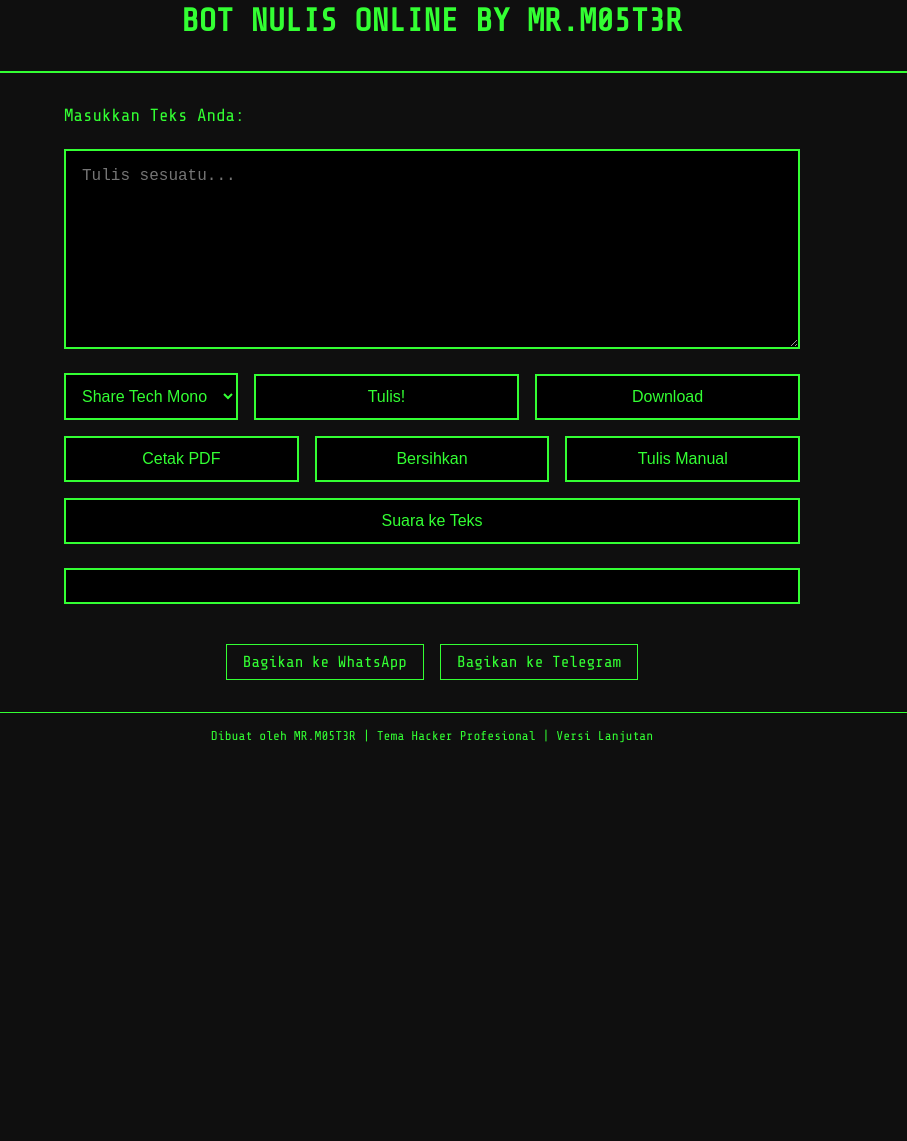
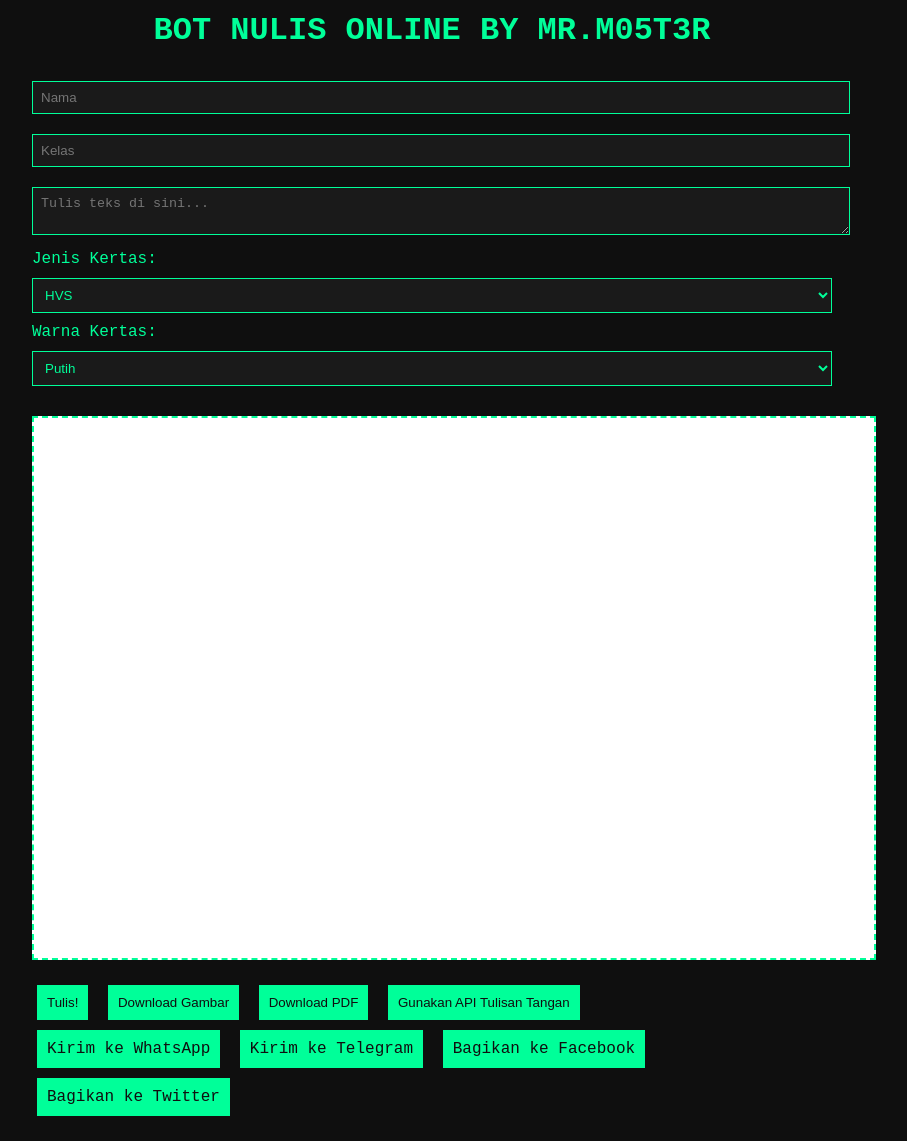
Before and after one commit to RamaFounderNCS/webbotnulis.ix.tc, a plain HTML site: page index.html in a window 1280 px wide. Shown: the part 29-1170 px from the top of the page, without its empty margins (208-1115 px from the left). Before the commit the page ends 800 px from the top, so only its background shows below. Drawn offline with nearby package versions, Linux system fonts and the light colour scheme.

Commit message:
Update index.html

```diff
--- a/index.html
+++ b/index.html
@@ -1,269 +1,173 @@
-<!DOCTYPE html><html lang="en"><head>
+<!DOCTYPE html>
+<html lang="id">
+<head>
   <meta charset="UTF-8" />
-  <meta name="viewport" content="width=device-width, initial-scale=1.0" />
+  <meta name="viewport" content="width=device-width, initial-scale=1.0"/>
   <title>BOT NULIS ONLINE BY MR.M05T3R</title>
-  <link href="https://fonts.googleapis.com/css2?family=Share+Tech+Mono&display=swap" rel="stylesheet">
   <style>
-    * {
+    body {
+      background-color: #0f0f0f;
+      color: #00ff99;
+      font-family: 'Courier New', monospace;
       margin: 0;
       padding: 0;
-      box-sizing: border-box;
-    }body {
-  font-family: 'Share Tech Mono', monospace;
-  background-color: #0f0f0f;
-  color: #33ff33;
-  overflow-x: hidden;
-}
+    }
+    .container {
+      padding: 20px;
+      max-width: 800px;
+      margin: auto;
+    }
+    h1 {
+      text-align: center;
+      color: #00ff99;
+    }
+    textarea, select, input {
+      width: 100%;
+      padding: 8px;
+      margin: 10px 0;
+      background: #1a1a1a;
+      color: #00ff99;
+      border: 1px solid #00ff99;
+    }
+    .kertas {
+      width: 100%;
+      min-height: 500px;
+      border: 2px dashed #00ff99;
+      margin: 20px 0;
+      padding: 20px;
+      background-color: white;
+      color: black;
+      font-family: 'Segoe Script', cursive;
+      white-space: pre-wrap;
+    }
+    .controls button, .controls a {
+      padding: 10px;
+      margin: 5px;
+      background: #00ff99;
+      color: #0f0f0f;
+      border: none;
+      cursor: pointer;
+      text-decoration: none;
+      display: inline-block;
+    }
+  </style>
+</head>
+<body>
+  <div class="container">
+    <h1>BOT NULIS ONLINE BY MR.M05T3R</h1>
 
-header {
-  text-align: center;
-  padding: 2rem 1rem;
-  border-bottom: 2px solid #33ff33;
-}
+    <input type="text" id="nama" placeholder="Nama">
+    <input type="text" id="kelas" placeholder="Kelas">
+    <textarea id="textInput" placeholder="Tulis teks di sini..."></textarea>
 
-header h1 {
-  font-size: 2rem;
-  color: #33ff33;
-}
+    <label for="jenisKertas">Jenis Kertas:</label>
+    <select id="jenisKertas">
+      <option value="HVS">HVS</option>
+      <option value="Bergaris">Bergaris</option>
+    </select>
 
-main {
-  padding: 2rem;
-  display: flex;
-  flex-direction: column;
-  gap: 1.5rem;
-  max-width: 800px;
-  margin: 0 auto;
-}
+    <label for="warnaKertas">Warna Kertas:</label>
+    <select id="warnaKertas">
+      <option value="white">Putih</option>
+      <option value="red">Merah</option>
+      <option value="green">Hijau</option>
+      <option value="yellow">Kuning</option>
+      <option value="pink">Merah Muda</option>
+      <option value="custom">Custom</option>
+    </select>
 
-label {
-  font-size: 1.1rem;
-}
+    <input type="color" id="customWarnaKertas" style="display: none;">
 
-textarea {
-  width: 100%;
-  height: 200px;
-  background: #000;
-  border: 2px solid #33ff33;
-  color: #33ff33;
-  padding: 1rem;
-  font-size: 1rem;
-  resize: vertical;
-}
+    <div id="kertasArea" class="kertas"></div>
 
-select, button {
-  background-color: #000;
-  color: #33ff33;
-  border: 2px solid #33ff33;
-  padding: 0.75rem;
-  cursor: pointer;
-  font-size: 1rem;
-  transition: background 0.3s;
-}
+    <div class="controls">
+      <button onclick="generateKertas()">Tulis!</button>
+      <button onclick="downloadAsImage()">Download Gambar</button>
+      <button onclick="downloadAsPDF()">Download PDF</button>
+      <button onclick="kirimAPI()">Gunakan API Tulisan Tangan</button>
+    </div>
 
-button:hover, select:hover {
-  background-color: #33ff33;
-  color: #000;
-}
+    <div class="controls">
+      <a id="shareWhatsApp" href="#" target="_blank">Kirim ke WhatsApp</a>
+      <a id="shareTelegram" href="#" target="_blank">Kirim ke Telegram</a>
+      <a id="shareFacebook" href="#" target="_blank">Bagikan ke Facebook</a>
+      <a id="shareTwitter" href="#" target="_blank">Bagikan ke Twitter</a>
+    </div>
+  </div>
 
-.output {
-  background: #000;
-  border: 2px solid #33ff33;
-  padding: 1rem;
-  white-space: pre-wrap;
-}
+  <script src="https://cdnjs.cloudflare.com/ajax/libs/html2canvas/1.4.1/html2canvas.min.js"></script>
+  <script src="https://cdnjs.cloudflare.com/ajax/libs/jspdf/2.5.1/jspdf.umd.min.js"></script>
+  <script>
+    const kertas = document.getElementById("kertasArea");
+    const warnaSelect = document.getElementById("warnaKertas");
+    const customColorInput = document.getElementById("customWarnaKertas");
 
-.controls {
-  display: flex;
-  flex-wrap: wrap;
-  gap: 1rem;
-  align-items: center;
-}
+    warnaSelect.addEventListener("change", () => {
+      customColorInput.style.display = warnaSelect.value === "custom" ? "block" : "none";
+    });
 
-.controls button {
-  flex: 1 1 200px;
-}
+    function generateKertas() {
+      const teks = document.getElementById("textInput").value;
+      const nama = document.getElementById("nama").value;
+      const kelas = document.getElementById("kelas").value;
+      const jenis = document.getElementById("jenisKertas").value;
+      const tanggal = new Date();
+      const tglLengkap = tanggal.toLocaleDateString("id-ID", {
+        weekday: 'long', year: 'numeric', month: 'long', day: 'numeric'
+      });
 
-.share {
-  display: flex;
-  gap: 1rem;
-  justify-content: center;
-  margin-top: 1rem;
-}
+      let warna = warnaSelect.value;
+      if (warna === "custom") {
+        warna = customColorInput.value;
+      }
 
-.share a {
-  color: #33ff33;
-  text-decoration: none;
-  border: 1px solid #33ff33;
-  padding: 0.5rem 1rem;
-  transition: background 0.3s;
-}
+      kertas.style.backgroundColor = warna;
+      kertas.innerText =
+        `Nama: ${nama}\nKelas: ${kelas}\nTanggal: ${tglLengkap}\nJenis: ${jenis}\n\n${teks}`;
 
-.share a:hover {
-  background-color: #33ff33;
-  color: #000;
-}
-
-footer {
-  text-align: center;
-  padding: 1rem;
-  font-size: 0.8rem;
-  border-top: 1px solid #33ff33;
-}
-
-#handwritingImage {
-  max-width: 100%;
-  margin-top: 1rem;
-  border: 2px solid #33ff33;
-  display: none;
-}
-
-.loading {
-  text-align: center;
-  font-style: italic;
-  display: none;
-}
-
-@media (max-width: 600px) {
-  main {
-    padding: 1rem;
-  }
-}
-
-  </style>
-</head><body onload="loadFromLocalStorage()">
-  <header>
-    <h1>BOT NULIS ONLINE BY MR.M05T3R</h1>
-  </header>
-  <main>
-    <label for="input">Masukkan Teks Anda:</label>
-    <textarea id="input" placeholder="Tulis sesuatu..." oninput="saveToLocalStorage()"></textarea><div class="controls">
-  <select id="fontSelector" onchange="saveToLocalStorage()">
-    <option value="Share Tech Mono">Share Tech Mono</option>
-    <option value="Courier New">Courier New</option>
-    <option value="Monaco">Monaco</option>
-    <option value="Lucida Console">Lucida Console</option>
-  </select>
-  <button onclick="convertText()">Tulis!</button>
-  <button onclick="downloadText()">Download</button>
-  <button onclick="printPDF()">Cetak PDF</button>
-  <button onclick="clearAll()">Bersihkan</button>
-  <button onclick="generateHandwriting()">Tulis Manual</button>
-  <button onclick="startVoiceToText()">Suara ke Teks</button>
-</div>
-
-<div class="output" id="output"></div>
-<div class="loading" id="loading">Sedang mengubah ke tulisan tangan...</div>
-<img id="handwritingImage" alt="Tulisan Manual Akan Muncul di Sini" />
-
-<div class="share">
-  <a id="waShare" href="#" target="_blank">Bagikan ke WhatsApp</a>
-  <a id="tgShare" href="#" target="_blank">Bagikan ke Telegram</a>
-</div>
-
-  </main>
-  <footer>
-    Dibuat oleh MR.M05T3R | Tema Hacker Profesional | Versi Lanjutan
-  </footer>  <script>
-    function convertText() {
-      const input = document.getElementById('input').value;
-      const output = document.getElementById('output');
-      const font = document.getElementById('fontSelector').value;
-      output.style.fontFamily = font;
-      output.textContent = `Menulis...\n\n${input}`;
-      updateShareLinks(input);
-      saveToLocalStorage();
+      localStorage.setItem("nulisText", teks);
     }
 
-    function downloadText() {
-      const text = document.getElementById('output').textContent;
-      const blob = new Blob([text], { type: 'text/plain' });
-      const link = document.createElement('a');
-      link.href = URL.createObjectURL(blob);
-      link.download = 'hasil-nulis.txt';
-      link.click();
+    function downloadAsImage() {
+      html2canvas(kertas).then(canvas => {
+        const a = document.createElement("a");
+        a.href = canvas.toDataURL();
+        a.download = "hasil-nulis.png";
+        a.click();
+      });
     }
 
-    function printPDF() {
-      const output = document.getElementById('output').textContent;
-      const newWin = window.open('', '', 'width=600,height=800');
-      newWin.document.write(`
-        <pre style="font-family: monospace; white-space: pre-wrap; color: #000">${output}</pre>`);
-  newWin.document.close();
-  newWin.print();
-}
+    function downloadAsPDF() {
+      const { jsPDF } = window.jspdf;
+      html2canvas(kertas).then(canvas => {
+        const imgData = canvas.toDataURL("image/png");
+        const pdf = new jsPDF();
+        pdf.addImage(imgData, "PNG", 10, 10, 180, 240);
+        pdf.save("hasil-nulis.pdf");
+      });
+    }
 
-function clearAll() {
-  document.getElementById('input').value = '';
-  document.getElementById('output').textContent = '';
-  document.getElementById('handwritingImage').style.display = 'none';
-  document.getElementById('loading').style.display = 'none';
-  localStorage.clear();
-}
+    function kirimAPI() {
+      alert("Contoh: Kirim ke API eksternal tulisan tangan (nulis-manual)");
+    }
 
-async function generateHandwriting() {
-  const text = document.getElementById('input').value;
-  const image = document.getElementById('handwritingImage');
-  const loading = document.getElementById('loading');
-
-  if (!text.trim()) {
-    alert("Silakan masukkan teks terlebih dahulu.");
-    return;
-  }
-
-  loading.style.display = 'block';
-  image.style.display = 'none';
-
-  try {
-    const url = `https://api.handwrite.io/v1/render?text=${encodeURIComponent(text)}&handwriting_id=5&api_key=YOUR_API_KEY`;
-    image.src = url;
-    image.onload = () => {
-      loading.style.display = 'none';
-      image.style.display = 'block';
+    // Share ke medsos
+    document.getElementById("shareWhatsApp").onclick = function () {
+      const text = encodeURIComponent(kertas.textContent);
+      window.open(`https://wa.me/?text=${text}`, "_blank");
     };
-    image.onerror = () => {
-      loading.style.display = 'none';
-      alert('Gagal memuat gambar tulisan tangan.');
+    document.getElementById("shareTelegram").onclick = function () {
+      const text = encodeURIComponent(kertas.textContent);
+      window.open(`https://t.me/share/url?text=${text}`, "_blank");
     };
-  } catch (error) {
-    console.error('Terjadi kesalahan:', error);
-    loading.style.display = 'none';
-    alert('Gagal menghubungi API tulisan tangan.');
-  }
-}
-
-function updateShareLinks(text) {
-  const encoded = encodeURIComponent(text);
-  document.getElementById('waShare').href = `https://wa.me/?text=${encoded}`;
-  document.getElementById('tgShare').href = `https://t.me/share/url?url=&text=${encoded}`;
-}
-
-function startVoiceToText() {
-  const recognition = new (window.SpeechRecognition || window.webkitSpeechRecognition)();
-  recognition.lang = 'id-ID';
-  recognition.start();
-
-  recognition.onresult = function(event) {
-    const transcript = event.results[0][0].transcript;
-    document.getElementById('input').value += transcript;
-    convertText();
-  };
-
-  recognition.onerror = function(event) {
-    alert('Gagal mengenali suara: ' + event.error);
-  };
-}
-
-function saveToLocalStorage() {
-  localStorage.setItem('bot_nulis_input', document.getElementById('input').value);
-  localStorage.setItem('bot_nulis_font', document.getElementById('fontSelector').value);
-}
-
-function loadFromLocalStorage() {
-  const savedText = localStorage.getItem('bot_nulis_input');
-  const savedFont = localStorage.getItem('bot_nulis_font');
-  if (savedText) document.getElementById('input').value = savedText;
-  if (savedFont) document.getElementById('fontSelector').value = savedFont;
-}
-
+    document.getElementById("shareFacebook").onclick = function () {
+      const url = encodeURIComponent(window.location.href);
+      window.open(`https://www.facebook.com/sharer/sharer.php?u=${url}`, "_blank");
+    };
+    document.getElementById("shareTwitter").onclick = function () {
+      const text = encodeURIComponent(kertas.textContent);
+      window.open(`https://twitter.com/intent/tweet?text=${text}`, "_blank");
+    };
   </script>
-</body></html>
+</body>
+  </html>
```
